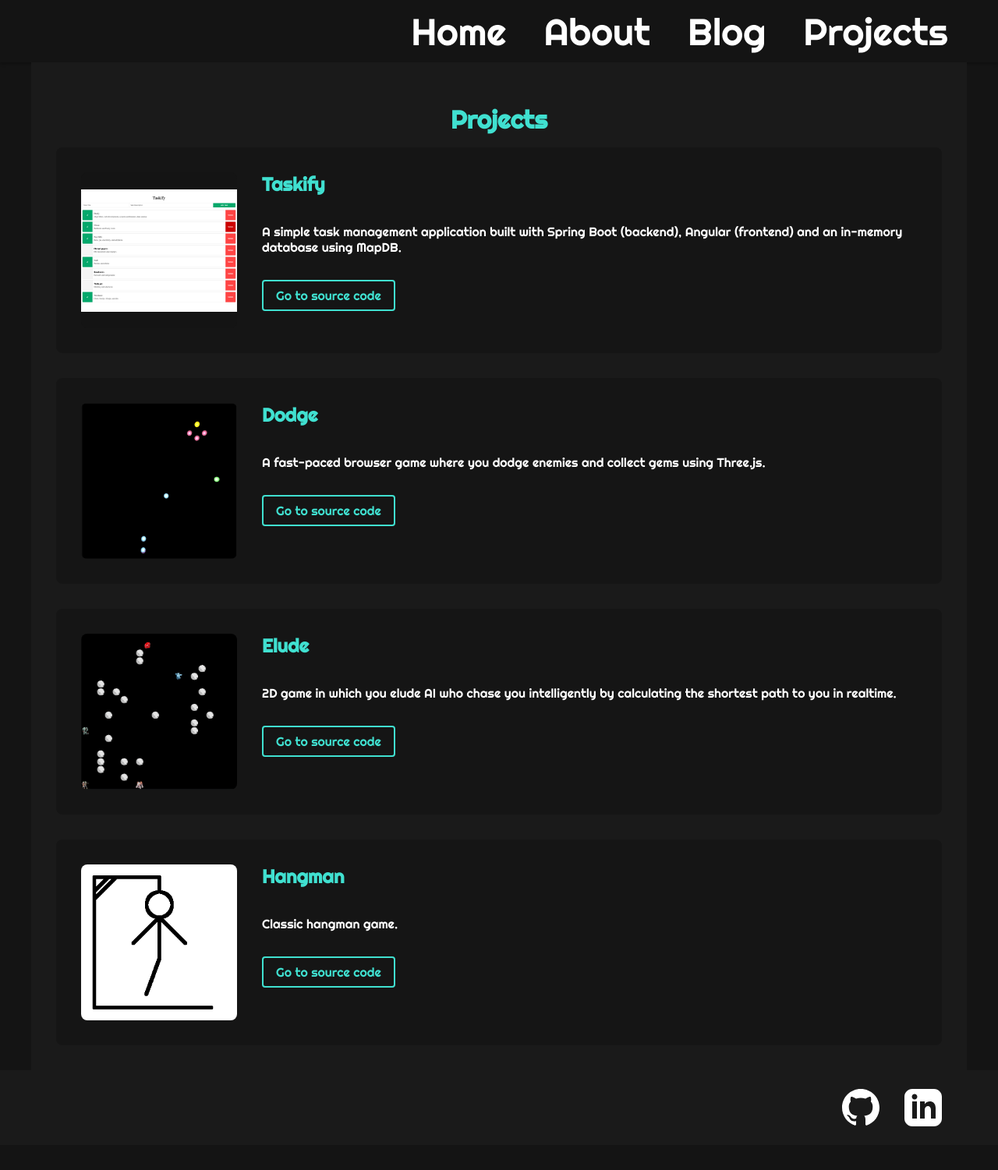
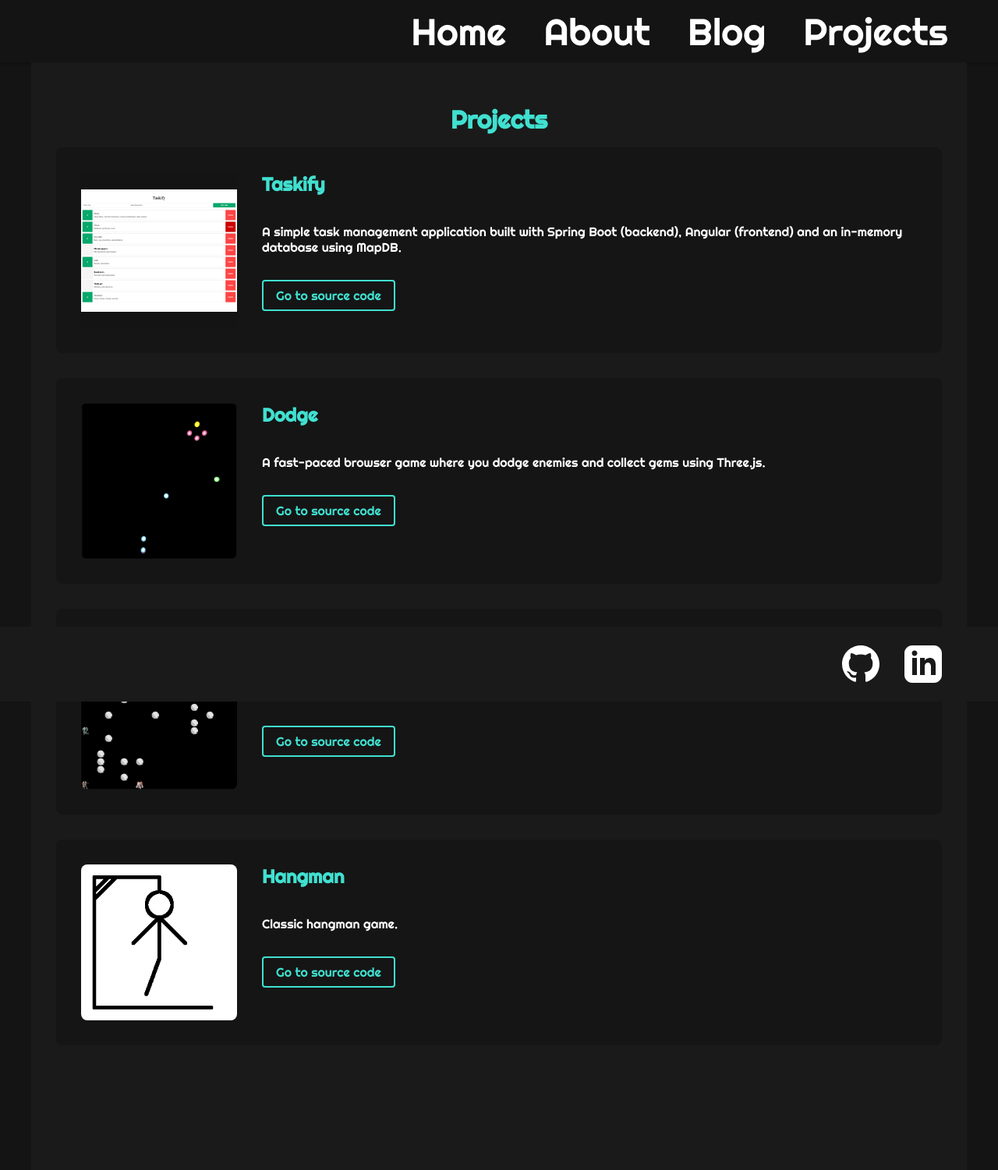
Before and after one commit to adrian-hernandez/home, a Jekyll site: the page built from projects/index.md, in a window 1280 px wide. Shown: the whole page at 78% size. Built offline with Jekyll 4.4.1, drawn with Linux system fonts in a browser that asks for light colours; before the commit the page ends 1469 px from its top, so only the background shows below that.

Commit message:
Add correct links to my socials and make the footer sticky

```diff
--- a/_includes/footer.html
+++ b/_includes/footer.html
@@ -1,12 +1,12 @@
 <footer class="site-footer">
   <div class="footer-wrapper">
     <div class="social-links">
-      <a href="https://github.com/yourusername" target="_blank" rel="noopener noreferrer" class="social-link">
+      <a href="https://github.com/adrian-hernandez" target="_blank" rel="noopener noreferrer" class="social-link">
         <svg class="social-icon" viewBox="0 0 24 24">
           <path fill="currentColor" d="M12 0c-6.626 0-12 5.373-12 12 0 5.302 3.438 9.8 8.207 11.387.599.111.793-.261.793-.577v-2.234c-3.338.726-4.033-1.416-4.033-1.416-.546-1.387-1.333-1.756-1.333-1.756-1.089-.745.083-.729.083-.729 1.205.084 1.839 1.237 1.839 1.237 1.07 1.834 2.807 1.304 3.492.997.107-.775.418-1.305.762-1.604-2.665-.305-5.467-1.334-5.467-5.931 0-1.311.469-2.381 1.236-3.221-.124-.303-.535-1.524.117-3.176 0 0 1.008-.322 3.301 1.23.957-.266 1.983-.399 3.003-.404 1.02.005 2.047.138 3.006.404 2.291-1.552 3.297-1.23 3.297-1.23.653 1.653.242 2.874.118 3.176.77.84 1.235 1.911 1.235 3.221 0 4.609-2.807 5.624-5.479 5.921.43.372.823 1.102.823 2.222v3.293c0 .319.192.694.801.576 4.765-1.589 8.199-6.086 8.199-11.386 0-6.627-5.373-12-12-12z"/>
         </svg>
       </a>
-      <a href="https://linkedin.com/in/yourusername" target="_blank" rel="noopener noreferrer" class="social-link">
+      <a href="https://www.linkedin.com/in/j-adrian-hernandez-125009119/" target="_blank" rel="noopener noreferrer" class="social-link">
         <svg class="social-icon" viewBox="0 0 24 24">
           <path fill="currentColor" d="M19 0h-14c-2.761 0-5 2.239-5 5v14c0 2.761 2.239 5 5 5h14c2.762 0 5-2.239 5-5v-14c0-2.761-2.238-5-5-5zm-11 19h-3v-11h3v11zm-1.5-12.268c-.966 0-1.75-.79-1.75-1.764s.784-1.764 1.75-1.764 1.75.79 1.75 1.764-.783 1.764-1.75 1.764zm13.5 12.268h-3v-5.604c0-3.368-4-3.113-4 0v5.604h-3v-11h3v1.765c1.396-2.586 7-2.777 7 2.476v6.759z"/>
         </svg>
--- a/assets/css/main.css
+++ b/assets/css/main.css
@@ -26,7 +26,9 @@ main {
   flex-direction: column;
   align-items: center;
   padding: 2rem;
+  padding-bottom: calc(2rem + 120px);  /* Increased padding to prevent footer overlap */
   box-sizing: border-box;
+  margin-bottom: 2rem;  /* Added margin to ensure space at bottom */
 }
 
 .site-header {
@@ -215,14 +217,15 @@ h1 {
 .site-footer {
   flex-shrink: 0;
   background-color: var(--color-surface);
-  width: 100vw;           /* Full viewport width */
-  margin-left: calc(-50vw + 50%);  /* Offset to span full width */
-  margin-right: calc(-50vw + 50%); /* Offset to span full width */
+  width: 100vw;
+  margin-left: calc(-50vw + 50%);
+  margin-right: calc(-50vw + 50%);
   padding: 1.5rem 0;
-  margin-top: auto;
-  position: relative;     /* Ensure proper stacking */
-  left: 0;               /* Align to left edge */
-  right: 0;              /* Align to right edge */
+  position: fixed;
+  bottom: 0;
+  left: 0;
+  right: 0;
+  z-index: 100;
 }
 
 .footer-wrapper {
@@ -263,6 +266,7 @@ h1 {
   display: flex;
   flex-direction: column;
   gap: 2rem;
+  margin-bottom: 8rem;  /* Added margin to ensure space after last project */
 }
 
 .project-item {
```
